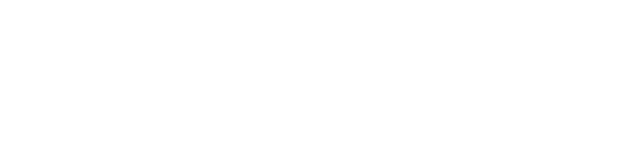
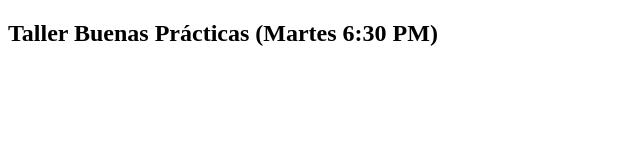
Before and after one commit to Jarezito12/cuc-buenas-practicas, a plain HTML site: page index.html in a window 1280 px wide. Shown: the whole page, without its empty margins (0-640 px from the left). Drawn offline with Linux system fonts and the light colour scheme.

Commit message:
Commit 3: agregado subtítulo del taller

```diff
--- a/index.html
+++ b/index.html
@@ -6,6 +6,7 @@
     <title>Taller buenas practicas</title>
 </head>
 <body>
+    <h2>Taller Buenas Prácticas (Martes 6:30 PM)</h2>
 
 </body>
 </html>
```
